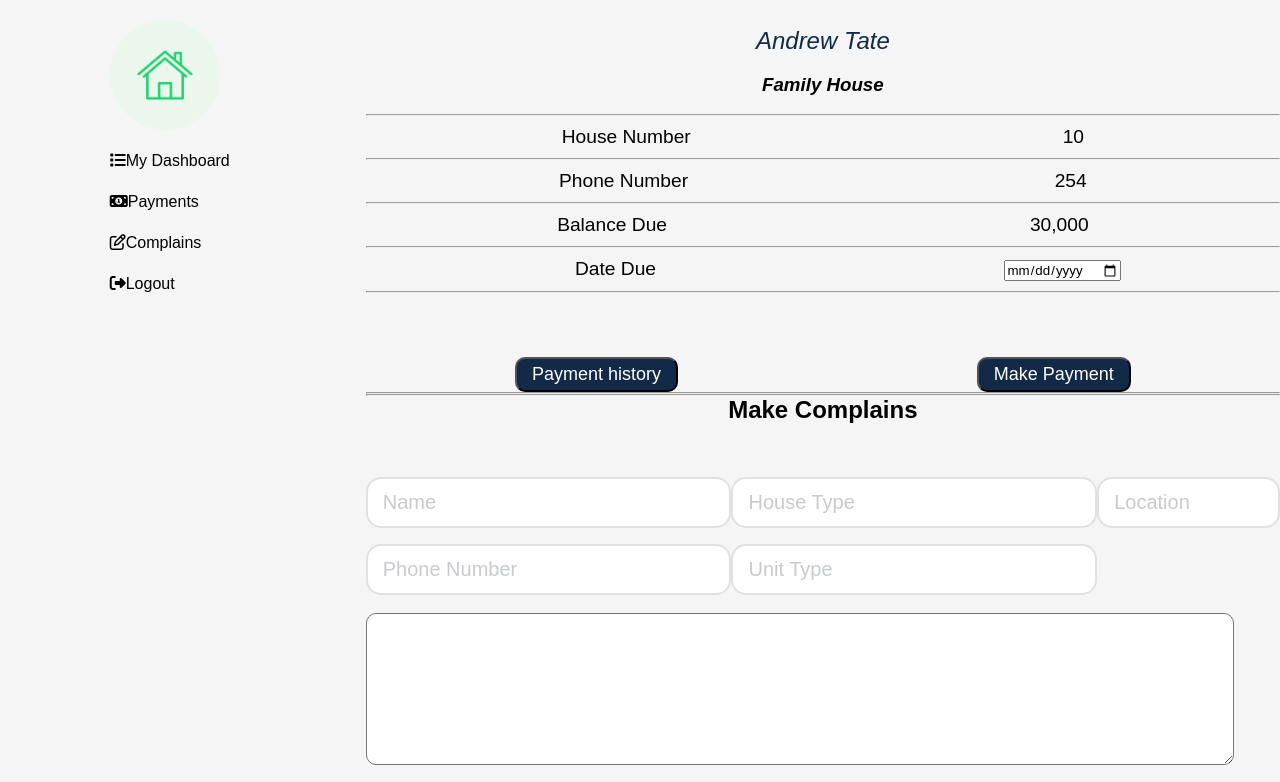
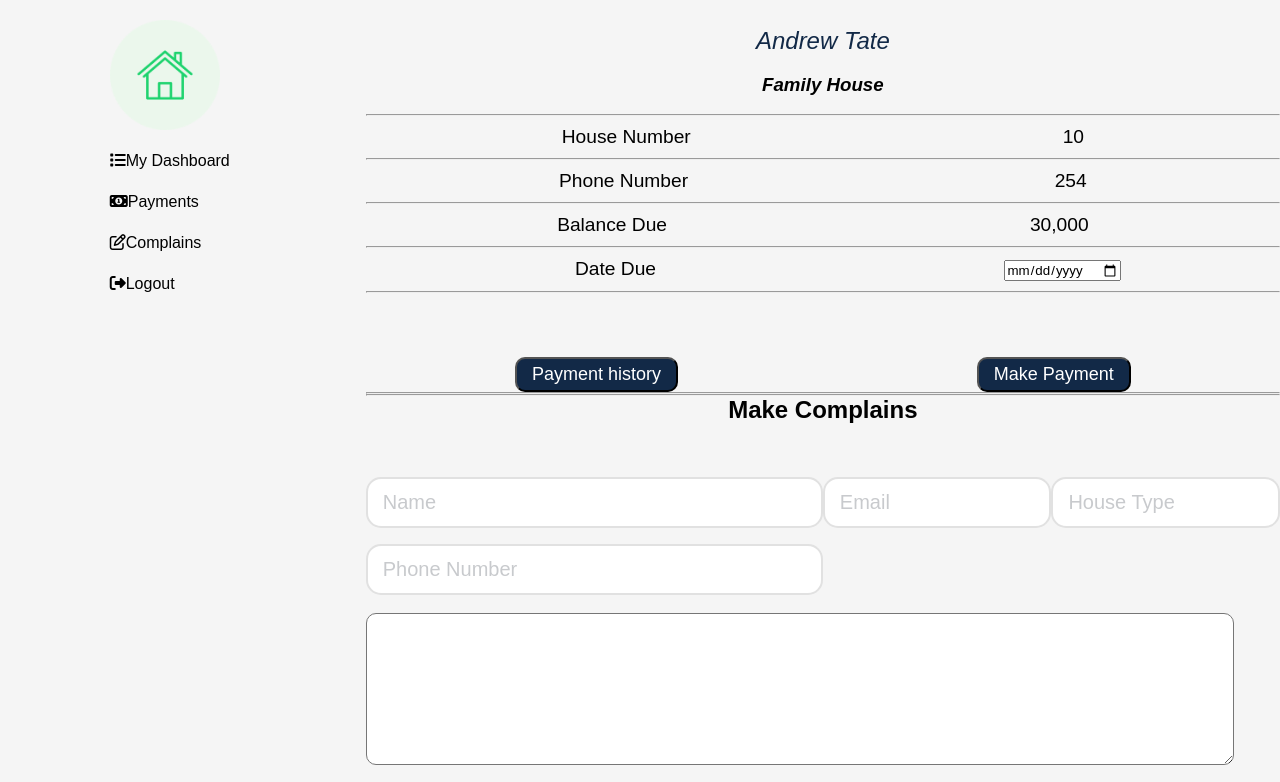
Before and after one commit to codingvaleria/housyproperties-frontend, a React (Create React App) app: page /mydashboard in a window 1280 px wide. Shown: the top 782 px of the page. Built offline with nearby package versions, Linux system fonts and the light colour scheme; a web font is replaced by a local one.

Commit message:
add deployed and removed some inputs

```diff
--- a/src/tenant/components/tenantdashboard/Tenantdashboard.js
+++ b/src/tenant/components/tenantdashboard/Tenantdashboard.js
@@ -5,12 +5,11 @@ import logo from "../../../images/logo.png";
 
 
 function Tenantdashboard() {
-  const [name, setName] = useState("");
-  const [phoneNo, setPhoneNo] = useState("");
-  const [houseType, setHouseType] = useState("");
-  const [unitType, setUnitType] = useState("");
-  const [location, setLocation] = useState("");
-  const [message, setMessage] = useState("");
+  const [Name, setName] = useState("");
+  const [Phone, setPhoneNo] = useState("");
+  const [Email, setEmail] = useState("");
+  const [HouseType, setHouseType] = useState("");
+  const [complain, setComplain] = useState("");
 
   const navigate = useNavigate();
   const navigateToSignIn = () =>{
@@ -19,18 +18,17 @@ function Tenantdashboard() {
 
   function handleSubmit(e) {
     e.preventDefault();
-    fetch("", {
+    fetch("https://housy-properties-production.up.railway.app/housecomplains", {
       method: "POST",
       headers: {
         "Content-Type": "application/json",
       },
       body: JSON.stringify({
-        name: name,
-        phoneNo: phoneNo,
-        houseType: houseType,
-        unitType: unitType,
-        location: location,
-        message: message,
+        Name: Name,
+        Phone: Phone,
+        Email: Email,
+        HouseType: HouseType,
+        complain: complain,
       }),
     })
     .then(r=>{
@@ -131,7 +129,7 @@ function Tenantdashboard() {
                   className="t-input"
                   type="text"
                   placeholder="Name"
-                  value={name}
+                  value={Name}
                   onChange={(e)=>setName(e.target.value)}
                   />
 
@@ -139,41 +137,35 @@ function Tenantdashboard() {
                     className="t-input"
                     type="text"
                     placeholder="Phone Number"
-                    value={phoneNo}
+                    value={Phone}
                     onChange={(e)=>setPhoneNo(e.target.value)}
                   />
                 </div>
+                <div className="nameInput">
+                    <input
+                    className="t-input"
+                    type="text"
+                    placeholder="Email"
+                    value={Email}
+                    onChange={(e)=>setEmail(e.target.value)}/>
+                  </div>
                     <div className="houseNumberInput">
                       <input
 
                         className="t-input"
                         type="text"
                         placeholder="House Type"
-                        value={houseType}
+                        value={HouseType}
                         onChange={(e)=>setHouseType(e.target.value)}
                       />
-                      <input
-                        className="t-input"
-                        type="text"
-                        placeholder="Unit Type"
-                        value={unitType}
-                        onChange={(e)=>setUnitType(e.target.value)}
-                      />
                       </div>
-                  <div className="nameInput">
-                    <input
-                    className="t-input"
-                    type="text"
-                    placeholder="Location"
-                    value={location}
-                    onChange={(e)=>setLocation(e.target.value)}/>
-                  </div>
+
                 </div>
                    <textarea
                    name="complains" id=""
                    cols="70" rows="10"
-                   value={message}
-                   onChange={(e)=>setMessage(e.target.value)}
+                   value={complain}
+                   onChange={(e)=>setComplain(e.target.value)}
                  >
 
                  </textarea>
```
